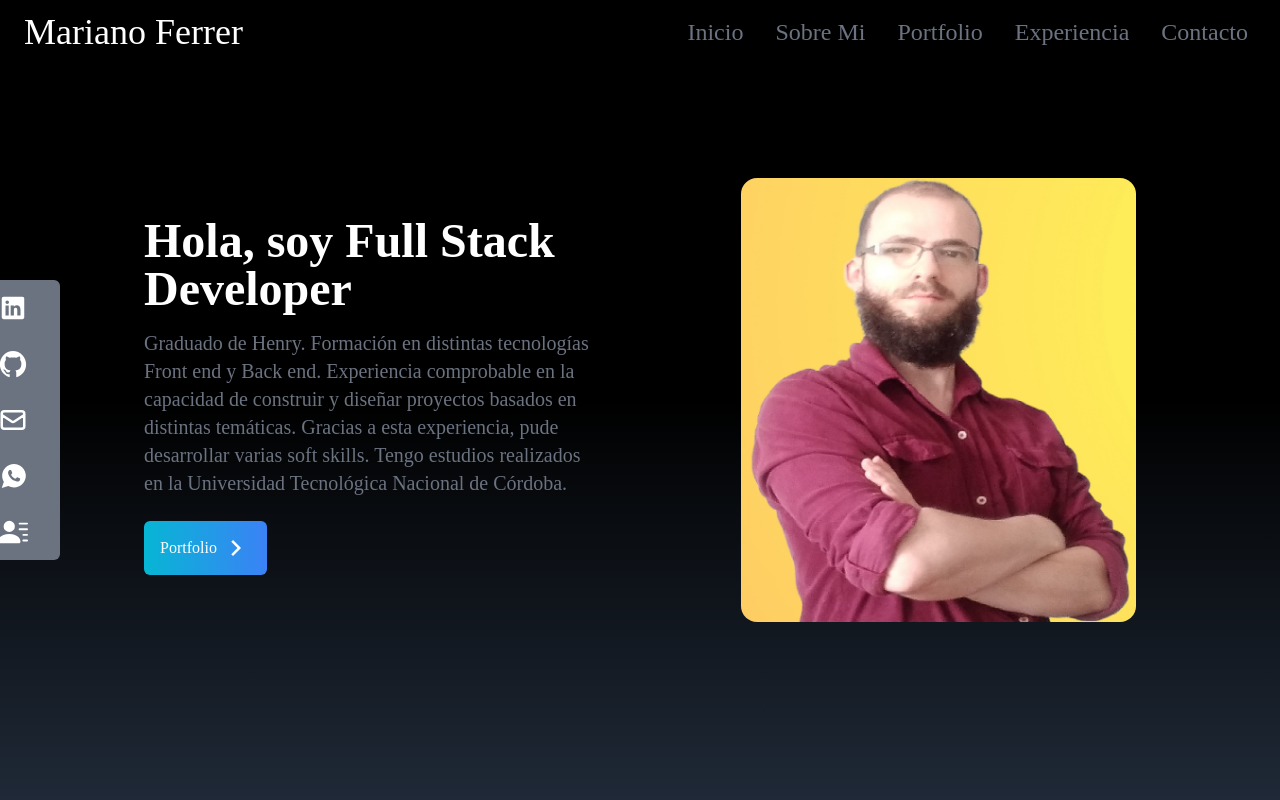
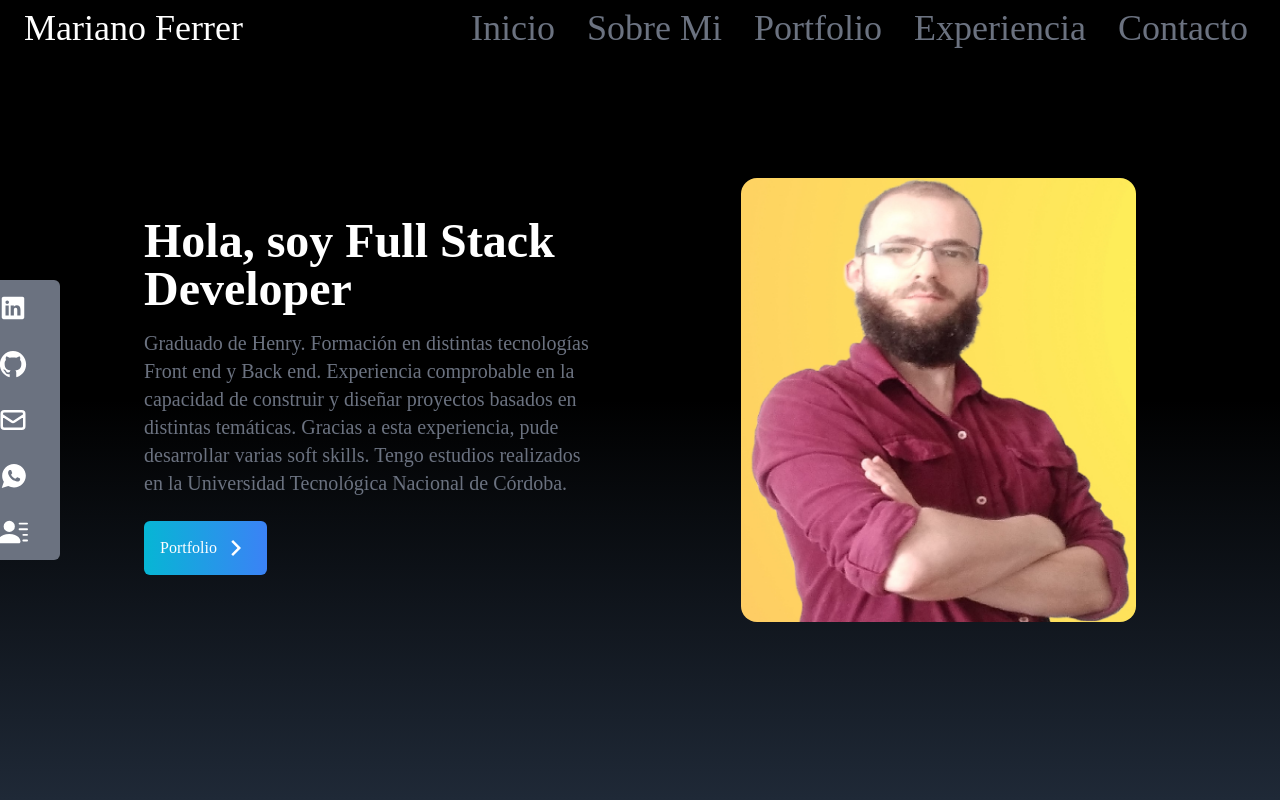
Before and after one commit to cracka07/Portfolio, a React (Create React App) app: page / in a window 1280 px wide. Shown: the top 800 px of the page. Built offline with nearby package versions, Linux system fonts and the light colour scheme; a web font is replaced by a local one.

Commit message:
portfolio updated

```diff
--- a/src/components/NavBar.jsx
+++ b/src/components/NavBar.jsx
@@ -29,34 +29,34 @@ const NavBar = () => {
  ]
 
   return (
-    <div className="flex justify-between items-center w-full h-16 px-4 text-white bg-black fixed">
+    <div className="flex justify-between items-center w-full h-14 px-4 text-white bg-black fixed">
       <div>
         <h1 className="text-4xl font-signature ml-2">Mariano Ferrer</h1>
       </div>
 
       <ul className=" text-2xl  hidden md:flex">
       <li
-            className="  hover:text-yellow-400 px-4 cursor-pointer capitalize font-medium text-gray-500 hover:scale-105 duration-500"
+            className="  hover:text-yellow-400 px-4 cursor-pointer capitalize text-4xl text-gray-500 hover:scale-105 duration-500"
           >
             <a href="#home">Inicio</a>
             </li>
             <li
-            className="  hover:text-yellow-400 px-4 cursor-pointer capitalize font-medium text-gray-500 hover:scale-105 duration-500"
+            className="  hover:text-yellow-400 px-4 cursor-pointer capitalize text-4xl text-gray-500 hover:scale-105 duration-500"
           >
             <a href="#about">Sobre mi</a>
             </li>
             <li
-            className="  hover:text-yellow-400 px-4 cursor-pointer capitalize font-medium text-gray-500 hover:scale-105 duration-500"
+            className="  hover:text-yellow-400 px-4 cursor-pointer capitalize text-4xl text-gray-500 hover:scale-105 duration-500"
           >
             <a href="#portfolio">Portfolio</a>
             </li>
             <li
-            className="  hover:text-yellow-400 px-4 cursor-pointer capitalize font-medium text-gray-500 hover:scale-105 duration-500"
+            className="  hover:text-yellow-400 px-4 cursor-pointer capitalize text-4xl text-gray-500 hover:scale-105 duration-500"
           >
             <a href="#experience">Experiencia</a>
             </li>
             <li
-            className="  hover:text-yellow-400 px-4 cursor-pointer capitalize font-medium text-gray-500 hover:scale-105 duration-500"
+            className="  hover:text-yellow-400 px-4 cursor-pointer capitalize text-4xl text-gray-500 hover:scale-105 duration-500"
           >
             <a href="#contact">Contacto</a>
             </li>
```
